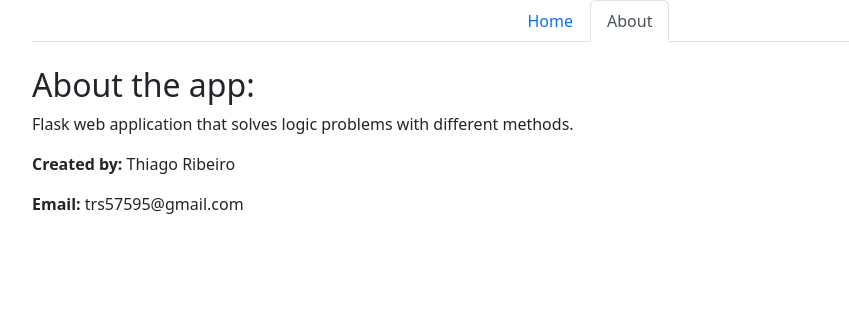
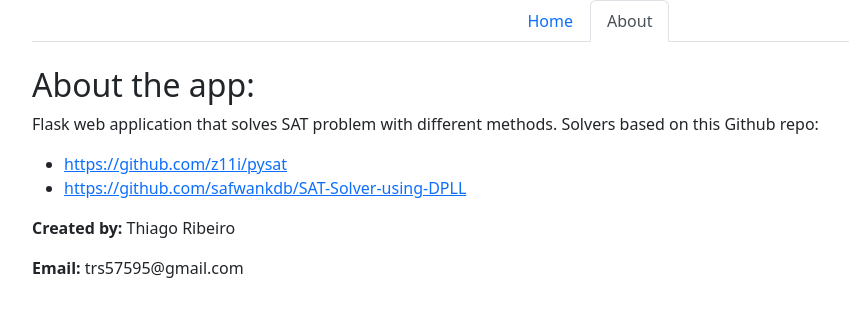
Before and after one commit to ThiagoORuby/SAT-Solver-Flask, a Flask app: page / in a window 1280 px wide, after a click on "About". Shown: the top 317 px of the page, without its empty margins (50-899 px from the left). Run offline with Flask 2, Linux system fonts and the light colour scheme; some libraries are stand-ins or nearby versions.

Commit message:
updating SAT Solver

```diff
--- a/app.py
+++ b/app.py
@@ -25,6 +25,16 @@ def create_app():
                 #print(l)
                 result, print_list, column_list, value_list = dpll(kb)
             elif method == 'Chaff_Similar':
+                l = list(set(kb))
+                literals = [(l[i], i+1) for i in range(len(l)) if l[i].isnumeric()]
+                print(literals)
+                firstline = "p cnf {} {}".format(len(literals), len(kb.splitlines()))
+                lista = [i.replace("!", "-") + ' 0\n' for i in kb.splitlines()]
+                print(firstline)
+                print(lista)
+                with open('input.cnf', 'w') as f:
+                    f.write(firstline + '\n')
+                    f.writelines(lista)
                 # Pysat
                 solver = getattr(solvers, 'DynamicLargestIndividualSumSolver')('input.cnf')
                 result, _, _, print_list, table_list = solver.run()
--- a/templates/base.html
+++ b/templates/base.html
@@ -7,7 +7,7 @@
     <!-- CSS only -->
     <link href="https://cdn.jsdelivr.net/npm/bootstrap@5.2.2/dist/css/bootstrap.min.css" rel="stylesheet" integrity="sha384-Zenh87qX5JnK2Jl0vWa8Ck2rdkQ2Bzep5IDxbcnCeuOxjzrPF/et3URy9Bv1WTRi" crossorigin="anonymous">
     <link rel="stylesheet" href="../static/index.css">
-    <title>Logic Solver</title>
+    <title>SAT Solver</title>
     <script src="{{ url_for('static', filename='index.js') }}"></script>
     <script src="https://ajax.googleapis.com/ajax/libs/jquery/3.1.1/jquery.min.js"></script>
 </head>
--- a/templates/index.html
+++ b/templates/index.html
@@ -84,7 +84,15 @@
 
 {% block about %}
     <h2 class="mb-2">About the app:</h2>
-    <p>Flask web application that solves logic problems with different methods.</p>
+    <p>Flask web application that solves SAT problem with different methods. Solvers based on this Github repo: </p>
+    <ul>
+        <li>
+            <a href="https://github.com/z11i/pysat">https://github.com/z11i/pysat</a>
+        </li>
+        <li>
+            <a href="https://github.com/safwankdb/SAT-Solver-using-DPLL">https://github.com/safwankdb/SAT-Solver-using-DPLL</a>
+        </li>
+    </ul>
     <p><b>Created by:</b> Thiago Ribeiro</p>
     <p><b>Email:</b> trs57595@gmail.com</p>
 {% endblock %}
```
Also changed, not shown: 1 other file.
